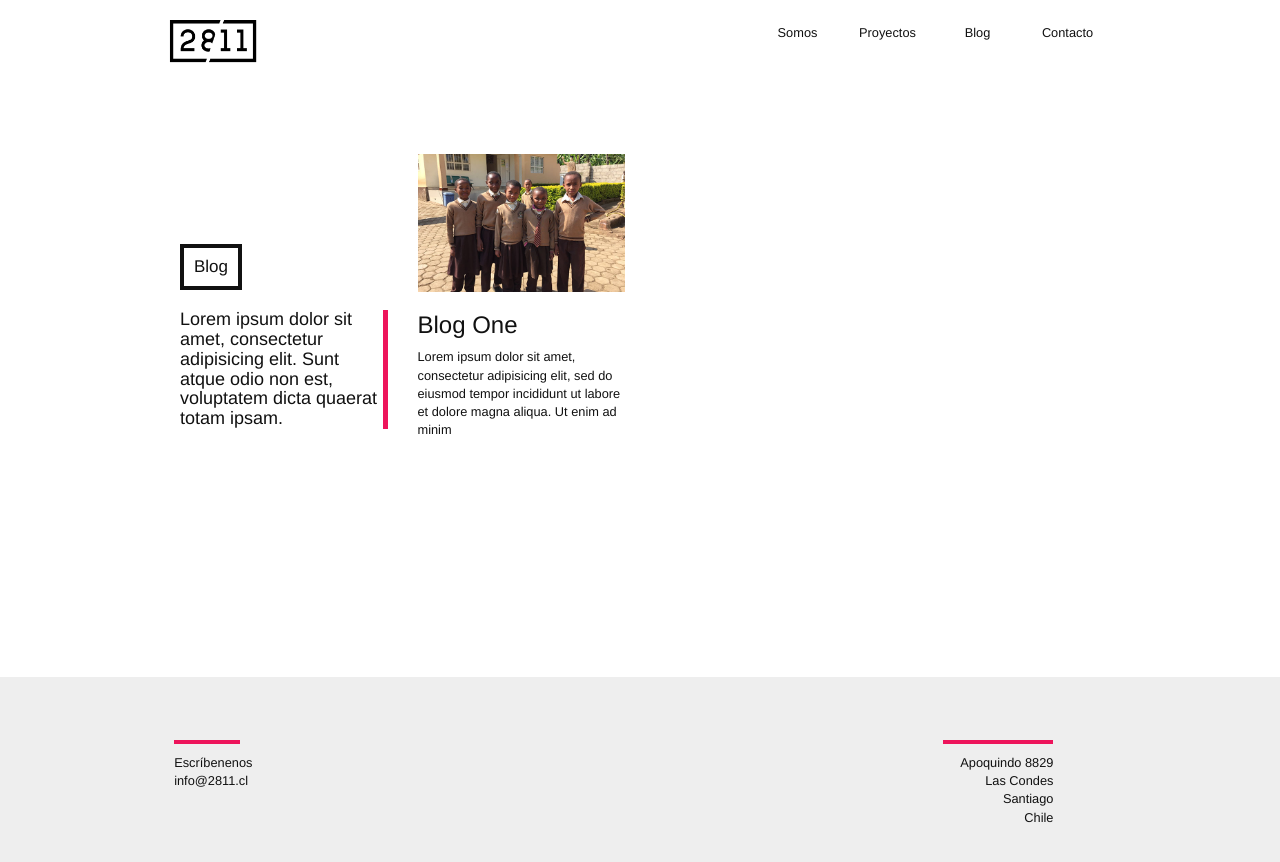
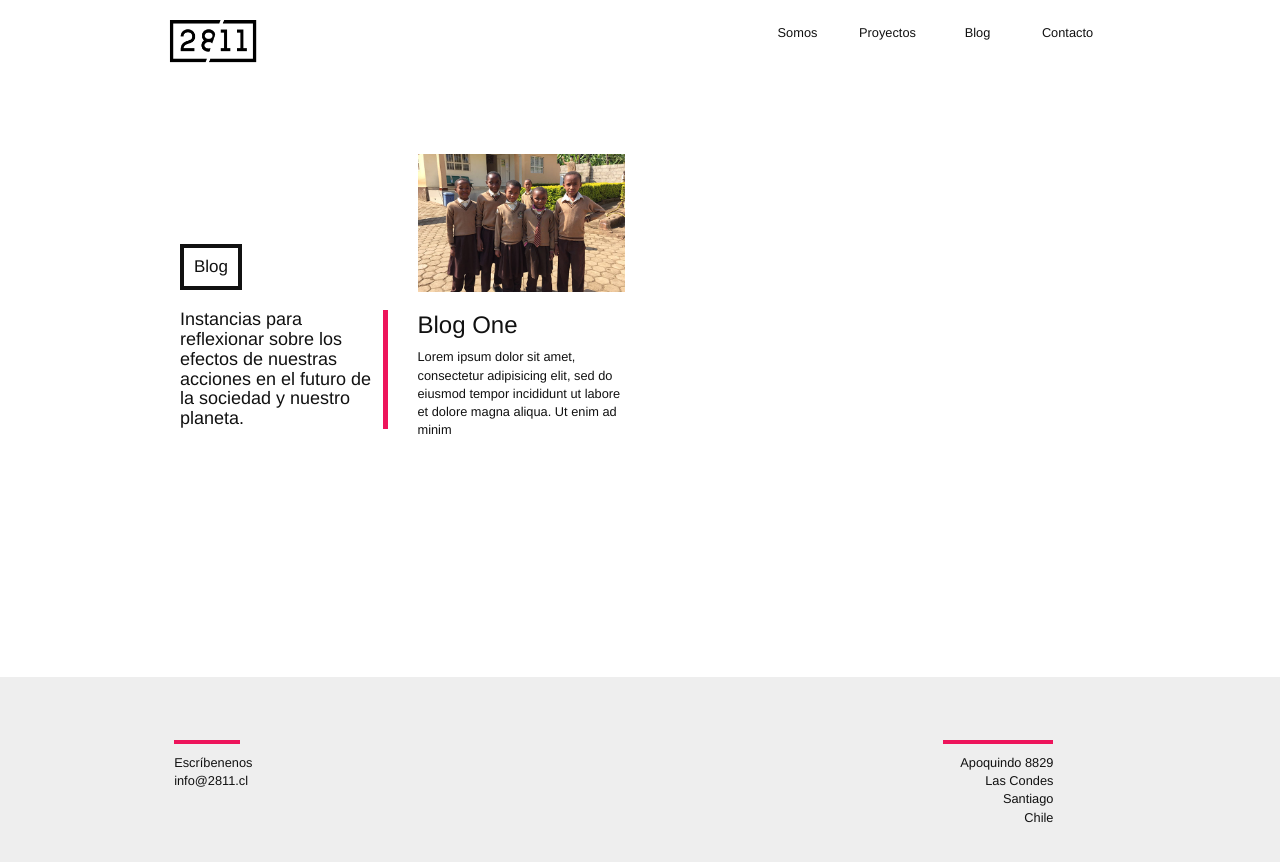
Before and after one commit to 2811Chile/2811Chile.github.io, a Jekyll site: the page built from blog.md, in a window 1280 px wide. Shown: the top 862 px of the page. Built offline with Jekyll 4.4.1, drawn with Linux system fonts in a browser that asks for light colours; nearby versions of some CDN libraries; some web fonts are replaced.

Commit message:
Updated Blog

```diff
--- a/blog.md
+++ b/blog.md
@@ -1,9 +1,9 @@
 ---
 title: Blog
 permalink: "/blog/"
+descripcion: 'Instancias para reflexionar sobre los efectos de nuestras acciones en
+  el futuro de la sociedad y nuestro planeta. '
 layout: default
-descripcion: Lorem ipsum dolor sit amet, consectetur adipisicing elit. Sunt atque
-  odio non est, voluptatem dicta quaerat totam ipsam.
 ---
 
 <section class="container" id="blog">
```
